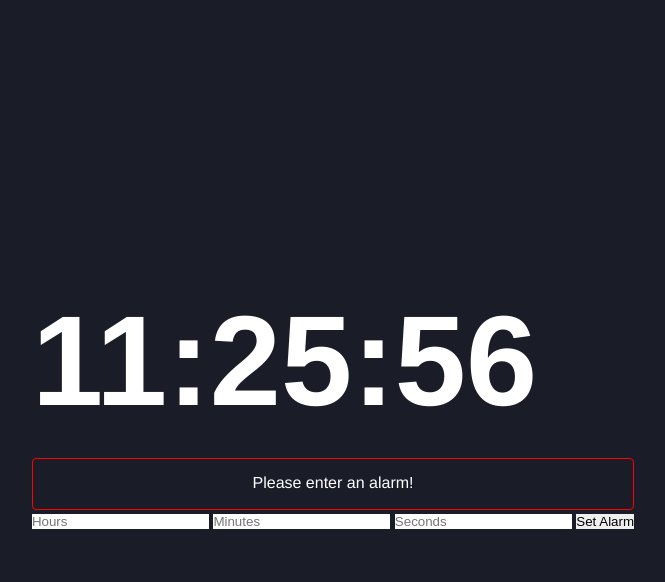
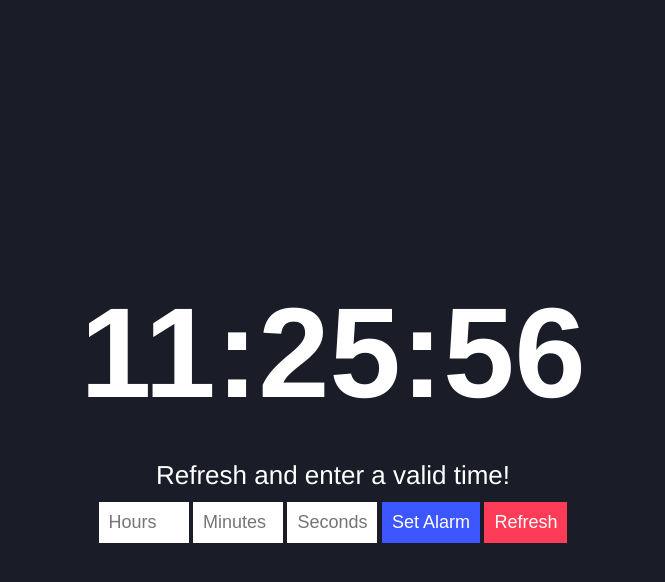
Before and after one commit to EnjaeAntonio/digital-clock, a plain HTML site: page index.html in a window 1280 px wide. Both pictures are taken after a click on the button "Set Alarm". Shown: the whole page, without its empty margins (307-972 px from the left). Drawn offline with Linux system fonts and the light colour scheme.

Commit message:
adding more validation

```diff
--- a/assets/script/index.js
+++ b/assets/script/index.js
@@ -31,7 +31,7 @@ const seconds = select('.seconds')
 const setAlarm = select('.alarm-btn')
 const enterAlarm = select('#enteralarm');
 const alarmSound = new Audio('./assets/img/alarm.mp3');
-
+const clear = select('.clear');
 
 
 const clock = setInterval(() => {
@@ -75,16 +75,28 @@ onEvent('click', setAlarm, function(){
 
        let currentTime =  display.innerText = hr + ':' + min + ':' + sec;
 
-        if (alarmTime === currentTime){
+       if(isNaN(alarmHours) || isNaN(alarmMinutes) || isNaN(alarmSeconds)){
+        output.innerText = 'Enter a valid Number!'
+
+        } else if (alarmTime === currentTime){
             alarmSound.play();
             let element = document.body;
             element.classList.toggle("dark-mode");
-        } else if (alarmHours === '' || isNaN(alarmTime)) {
-            output.innerText = 'Please enter an alarm!'
-        }else {
+
+        } else if (alarmHours === '' || alarmHours > 12 || alarmMinutes >= 60 || alarmSeconds >= 60) {
+            output.innerText = 'Refresh and enter a valid time!'
+
+        } else
             output.innerText = alarmTime
-        }
 
 
     }, 1000 );
 });
+
+
+onEvent('click', clear, () => {
+    location.reload()
+    alarmHours = ' ';
+    alarmMinutes = ' ';
+    alarmSeconds = ' ';
+})
--- a/assets/style/style.css
+++ b/assets/style/style.css
@@ -28,6 +28,8 @@ body {
 
 .clock {
     display: flex;
+    justify-content: center;
+    align-items: center;
 }
 
 .clock h1 {
@@ -43,20 +45,40 @@ body {
 
 .output {
     height: 52px;
-    width: 100%;
     color: #fff;
     border-radius: 4px;
-    /* background-color: rgb(0 0 0 / 0.2); */
-    /* box-shadow: 1px 1px 1px 0 rgba(0, 0, 0, 0.2) inset, -1px -1px 1px 0 rgba(255, 255, 255, 0.1) inset; */
-    border: 1px solid red;
+    /* background-color: rgb(0 0 0 / 0.2);
+    box-shadow: 1px 1px 1px 0 rgba(0, 0, 0, 0.2) inset, -1px -1px 1px 0 rgba(255, 255, 255, 0.1) inset; */
     display: grid;
     justify-content: center;
     align-items: center;
 }
 
-input[type="button"]{
-    width: 200px;
-    height: 20px;
-    font-size: 20px;
-    color: #1a1d28;
+.output p {
+    font-size: 26px;
 }
+
+input[type="text"]{
+    max-width: 90px;
+    padding: 10px;
+    font-size: 18px;
+}
+
+button {
+    color: #fff;
+    padding: 10px;
+    font-size: 18px;
+}
+
+.alarm-btn {
+    background-color: var(--app-blue);
+   transition: all .2s ease-in;
+}
+
+.alarm-btn:hover{
+    background-color: var(--app-blue-hover);
+}
+
+.clear {
+    background-color: var(--app-red);
+}
--- a/index.html
+++ b/index.html
@@ -26,6 +26,7 @@
                     <input type="text" max="60" name="" class="minutes" placeholder="Minutes">
                     <input type="text" max="60" name="" class="seconds" placeholder="Seconds">
                     <button class="alarm-btn">Set Alarm</button>
+                    <button class="clear">Refresh</button>
                 </section>
             </section>
        </main>
```
